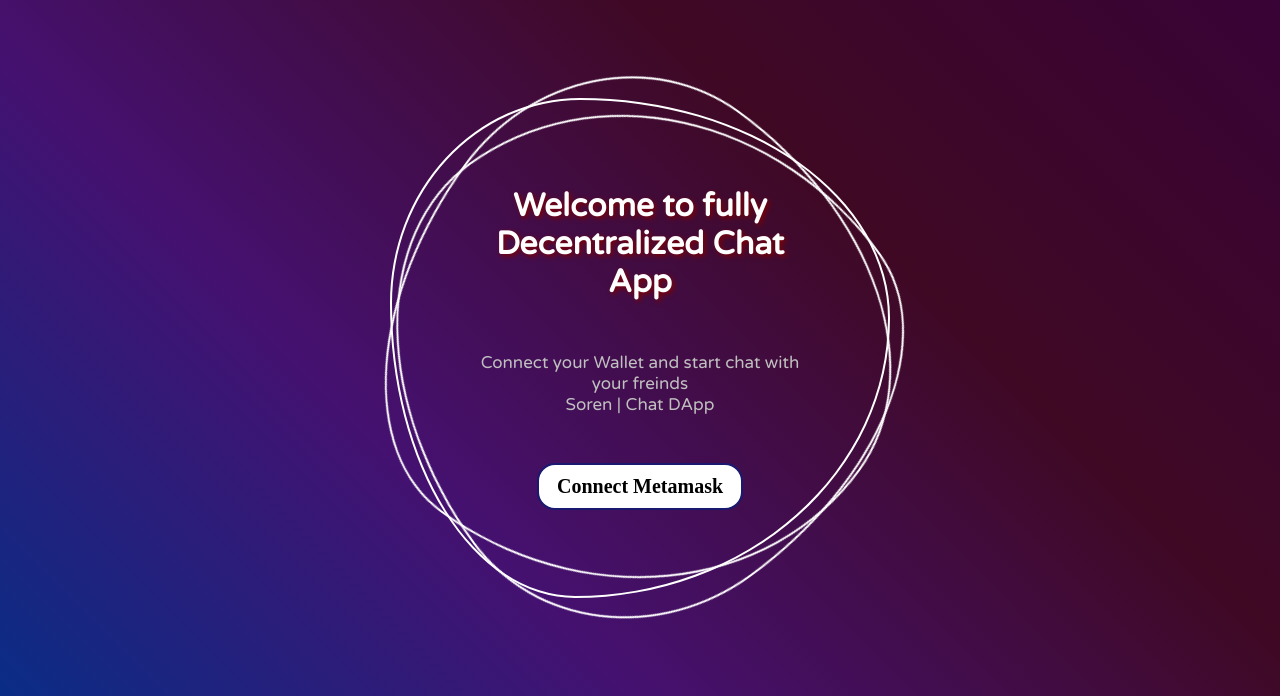
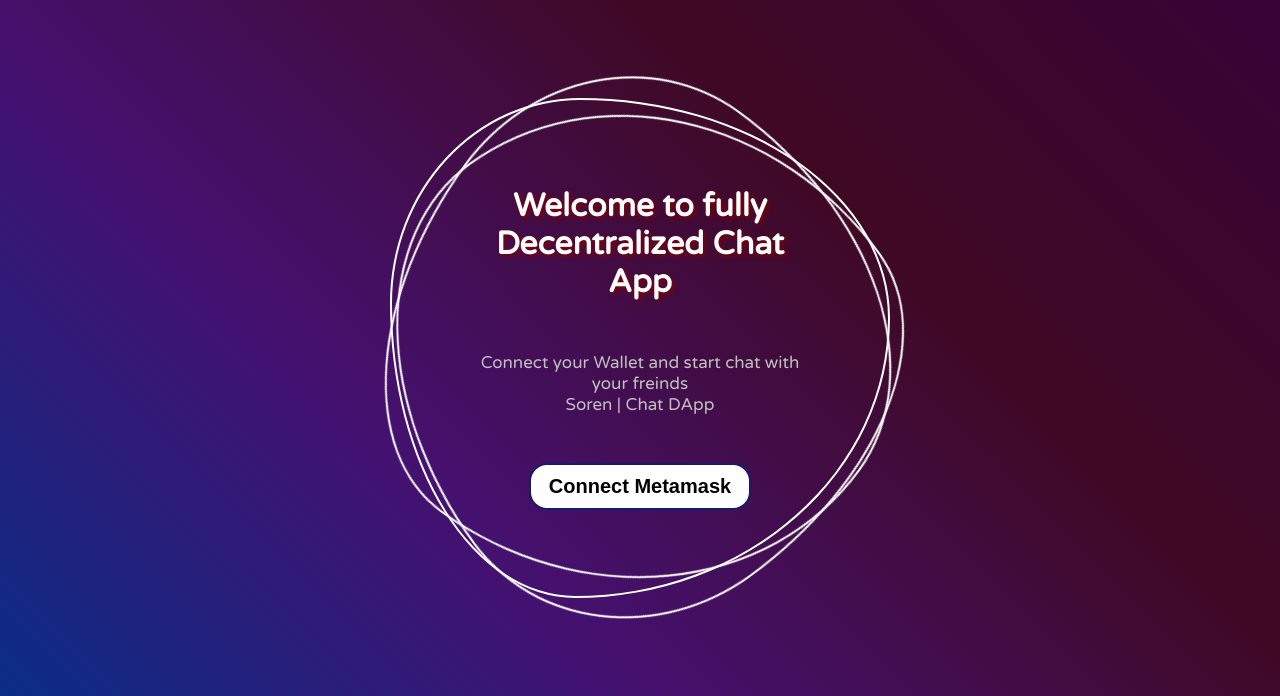
Before and after one commit to Sajad-Salehi/Realtime_Chat_DApp, a Python web app: template src/templates/login.html in a window 1280 px wide. Shown: the part 52-748 px from the top of the page. Run offline with Jinja, Linux system fonts and the light colour scheme; the template is opened without the code that fills it, so the values that code supplies are empty; some libraries are stand-ins or nearby versions.

Commit message:
fixed metamask login button

```diff
--- a/src/templates/login.html
+++ b/src/templates/login.html
@@ -19,10 +19,10 @@
     <span></span>
     <div class="content">
         <div class="content">
-
+            <script src="../static/index.js" type="text/javascript"></script>
             <h2>Welcome to fully Decentralized Chat App</h2><br><br>
             <p>Connect your Wallet and start chat with your freinds<br>Soren | Chat DApp</p><br>
-            <a href="#">Connect Metamask</a>
+            <button onclick="connect()" id="connectButton">Connect Metamask</button>
         </div>
     </div>
 </div>
--- a/src/templates/style/login.css
+++ b/src/templates/style/login.css
@@ -103,7 +103,7 @@
     transition: 0.5s;
     z-index: 1000;
 }
-.content a
+.content button
 {
     font-size: 20px;
     position: relative;
@@ -118,7 +118,7 @@
     background: white;
     transition: 0.35s;
 }
-.content a:hover
+.content button:hover
 {
     box-shadow: 1px 1px 12px white;
     color: #000030;
```
